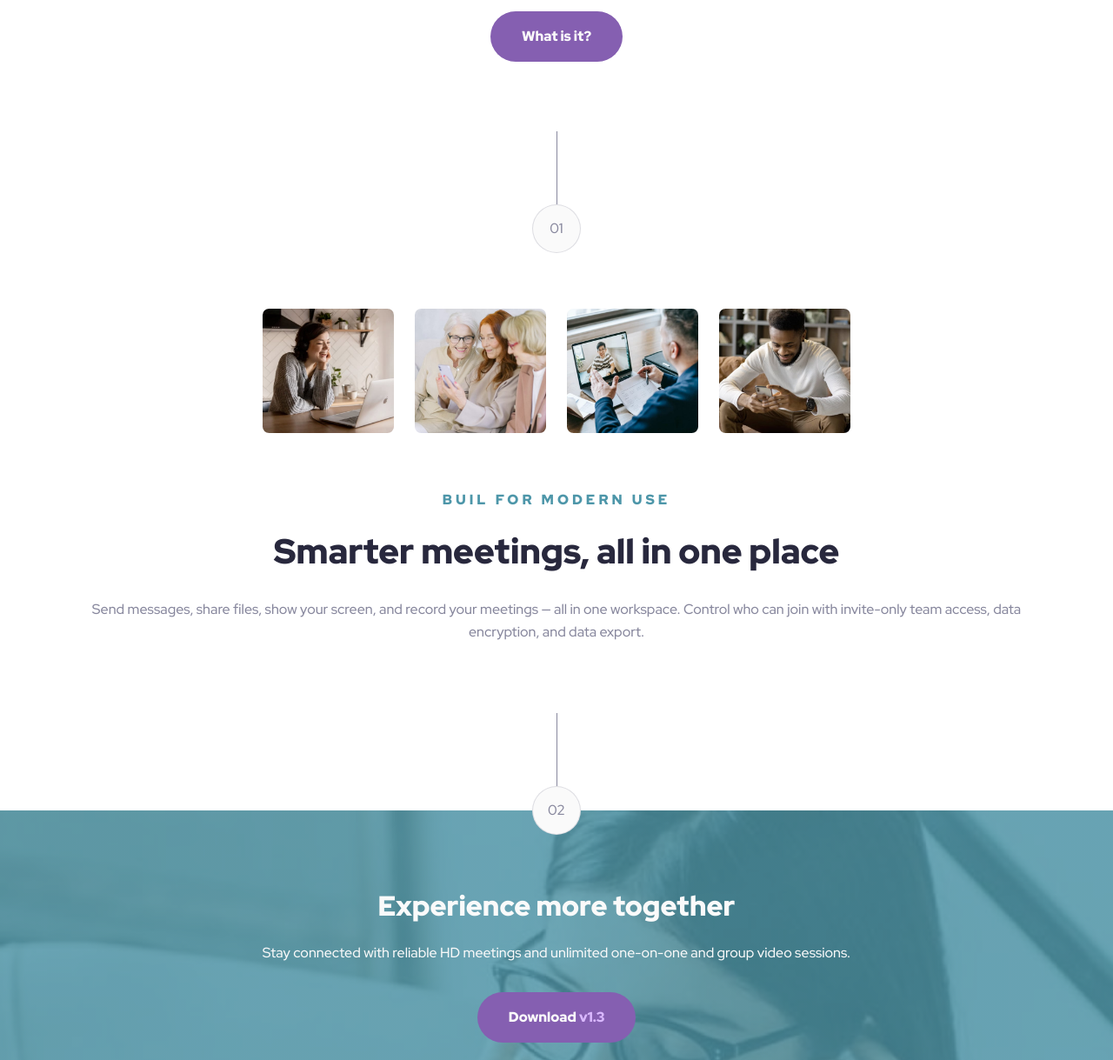
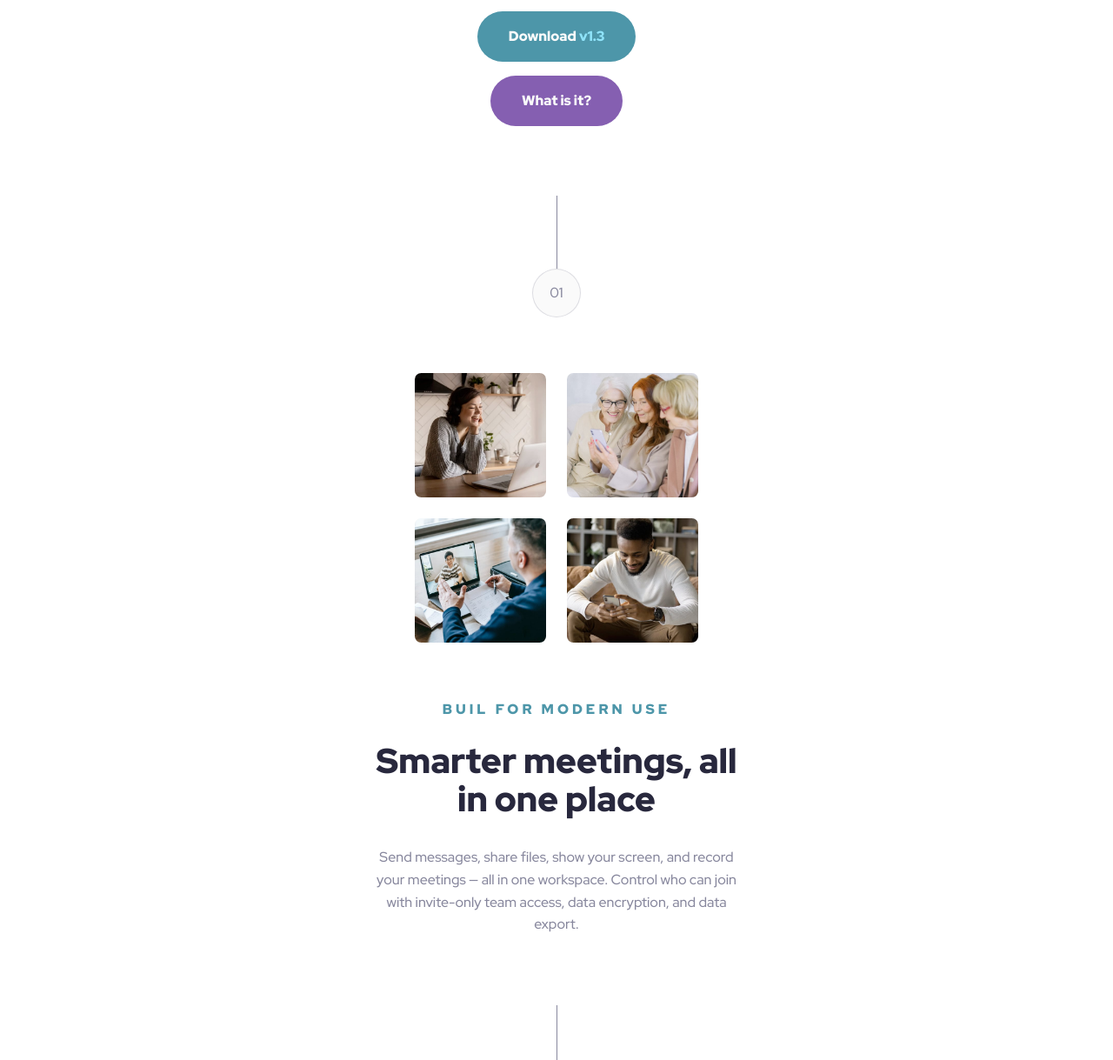
Before and after one commit to justinvanre/frontend-mentor-projects, a plain HTML site: page meet-landing-page/index.html in a window 1280 px wide. Shown: the part 530-1749 px from the top of the page at 87% size. Drawn offline with Linux system fonts and the light colour scheme.

Commit message:
gave sections a max width meet landing page

```diff
--- a/meet-landing-page/assets/style.css
+++ b/meet-landing-page/assets/style.css
@@ -190,7 +190,8 @@ header {
 }
 
 .hero {
-    max-width: 87.2%; /* 375 / 327 */
+    width: 87.2%; /* 375 / 327 */
+    max-width: 27.25em; /* 436 / 16 */
     margin-inline: auto;
 }
 
@@ -232,7 +233,8 @@ header {
 */
 
 .service {
-    max-width: 87.2%; /* 375 / 327 */
+    width: 87.2%; /* 375 / 327 */
+    max-width: 27.25em; /* 436 / 16 */
     margin: auto;
 }
 
@@ -297,7 +299,8 @@ header {
 
 .cta-section__content > div {
     padding-block: 5.75em 4.5em; /* 92 / 16    |   72 / 16 */
-    max-width: 87.2%; /* 375 / 327 */
+    width: 87.2%; /* 375 / 327 */
+    max-width: 27.25em; /* 436 / 16 */
     margin-inline: auto;
 }
 
```
